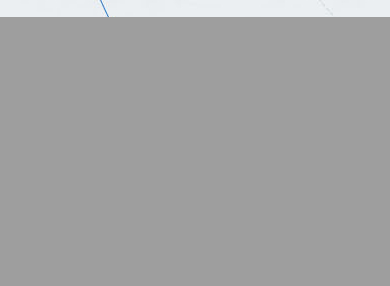
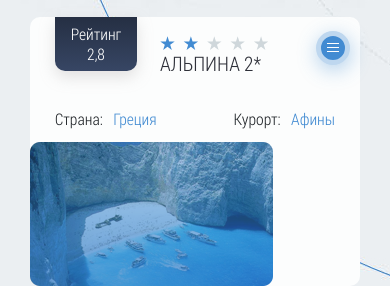
Before and after one commit to atgpro/point, a PHP site: page /tur-cards.php in a window 390 px wide; the page is wider, and only the part inside the window is pictured. Shown: the part 2986-3272 px from the top of that part. Before the commit the page ends 3003 px from the top of that part, so only its background shows below. Run offline with PHP 8.4, Linux system fonts and the light colour scheme; style sheets or scripts are compiled from the project's sources; some libraries are stand-ins or nearby versions; some web fonts are replaced.

Commit message:
начал верстать карточку

```diff
--- a/less/style.less
+++ b/less/style.less
@@ -2012,7 +2012,7 @@ body.short-version {
 		    padding-top: 9px;
 		    padding-bottom: 9px;
 		    border-radius: 10000px;
-	        box-shadow: 1px 3px 10px @dark-main-color;
+	        box-shadow: 1px 3px 10px fade(@dark-main-color, 50%);
 
 			&:hover {
 				opacity: .9;
@@ -2032,7 +2032,7 @@ body.short-version {
 		    padding-top: 9px;
 		    padding-bottom: 9px;
 		    border-radius: 10000px;
-	        box-shadow: 1px 3px 10px @dark-main-color;
+	        box-shadow: 1px 3px 10px fade(@dark-main-color, 50%);
             box-sizing: border-box;
 	        padding-left: 16px;
 		    padding-right: 16px;
@@ -2159,3 +2159,116 @@ body.short-version {
 	    }
     }
 }
+
+.results-grid-wrapper {
+	padding-left: 15px;
+	padding-right: 15px;
+}
+
+.result-item {
+    background: #fcfdfd;
+    border-radius: 10px;
+    position: relative;
+    padding-top: 90px;
+
+    .raiting {
+    	background: linear-gradient(to bottom, @dark-main-color, lighten(@dark-main-color, 10%));
+	    color: #fff;
+	    font-size: 16px;
+	    text-align: center;
+	    width: 82px;
+	    height: 54px;
+	    border-bottom-left-radius: 10px;
+	    border-bottom-right-radius: 10px;
+	    position: absolute;
+	    top: 0px;
+	    left: 25px;
+	    line-height: 20px;
+	    padding-top: 7px;
+        box-shadow: 0px 6px 15px rgba(179, 174, 174, 0.36);
+    }
+
+	.stars {
+		padding-left: 0px;
+		padding-right: 0px;
+		list-style: none;
+	    left: 130px;
+	    top: 16px;
+	    position: absolute;
+
+		li {
+		    margin-right: 1px;
+			background: #cfd7db;
+			width: 15px;
+			height: 15px;
+			display: inline-block;
+			margin-right: 5px;
+			-webkit-clip-path: polygon(50% 0%, 61% 35%, 98% 35%, 68% 57%, 79% 91%, 50% 70%, 21% 91%, 32% 57%, 2% 35%, 39% 35%);
+			clip-path: polygon(50% 0%, 61% 35%, 98% 35%, 68% 57%, 79% 91%, 50% 70%, 21% 91%, 32% 57%, 2% 35%, 39% 35%);
+
+			&.active {
+				background: @main-color;
+			}
+		}
+	}
+
+	.toggle-hidden-menu {
+		background: url(../img/bars-icon.png);
+	    position: absolute;
+	    border: 0px;
+	    background-color: @main-color;
+	    width: 34px;
+	    height: 34px;
+	    cursor: pointer;
+	    border-radius: 10000px;
+	    border: 5px solid lighten(@main-color, 30%);
+	    top: 14px;
+	    right: 10px;
+	    background-repeat: no-repeat;
+	    background-position-y: center;
+	    background-position-x: center;
+	    box-shadow: 1px 5px 20px fade(@main-color, 40%);
+	    background-position-y: 7px;
+	    outline: none;
+
+	    &:hover {
+	    	background-color: lighten(@main-color, 10%);
+	    }
+	}
+
+	.title {
+	    font-size: 20px;
+	    color: #2e3039;
+	    position: absolute;
+	    top: 31px;
+	    left: 130px;
+	    max-width: 105px;
+
+	}
+
+	.params {
+		padding-left: 25px;
+	    padding-right: 25px;
+	    height: 35px;
+
+	    .left {
+    	    float: left;
+
+    	    span {
+    	    	margin-left: 7px;
+			    font-size: 16px;
+			    color: @main-color;
+    	    }
+	    }
+
+	    .right {
+	    	float: right;
+
+	    	span {
+    		    margin-left: 7px;
+			    font-size: 16px;
+			    color: @main-color;
+	    	}
+	    }
+	}
+}
--- a/tur-cards.php
+++ b/tur-cards.php
@@ -138,6 +138,56 @@
         </div>
       </div>
     </div>
+
+
+    <div class="results-grid-wrapper">
+      <div class="row">
+        <div class="col-sm-4">
+          <div class="result-item result-type-card">
+            <div class="header">
+              <div class="raiting">
+                Рейтинг<br>2,8
+              </div>
+              <ul class="stars">
+                <li class="active"></li>
+                <li class="active"></li>
+                <li></li>
+                <li></li>
+                <li></li>
+              </ul>
+              <div class="title">АЛЬПИНА 2*</div>
+              <button class="toggle-hidden-menu">
+              </button>
+            </div>
+            <div class="body">
+              <div class="params">
+                <div class="left">
+                  Страна: <span>Греция</span>
+                </div>
+                <div class="right">
+                  Курорт: <span>Афины</span>
+                </div>
+              </div>
+              <div class="slider">
+                <img src="img/result-item-1.png" alt="">
+              </div>
+            </div>
+
+          </div>
+        </div>
+        <div class="col-sm-4">
+          <div class="result-card">
+
+          </div>
+        </div>
+        <div class="col-sm-4">
+          <div class="result-card">
+
+          </div>
+        </div>
+      </div>
+    </div>
+
   </div>
 </div>
 
```
Also changed, not shown: img/bars-icon.png (added), img/result-item-1.png (added).
